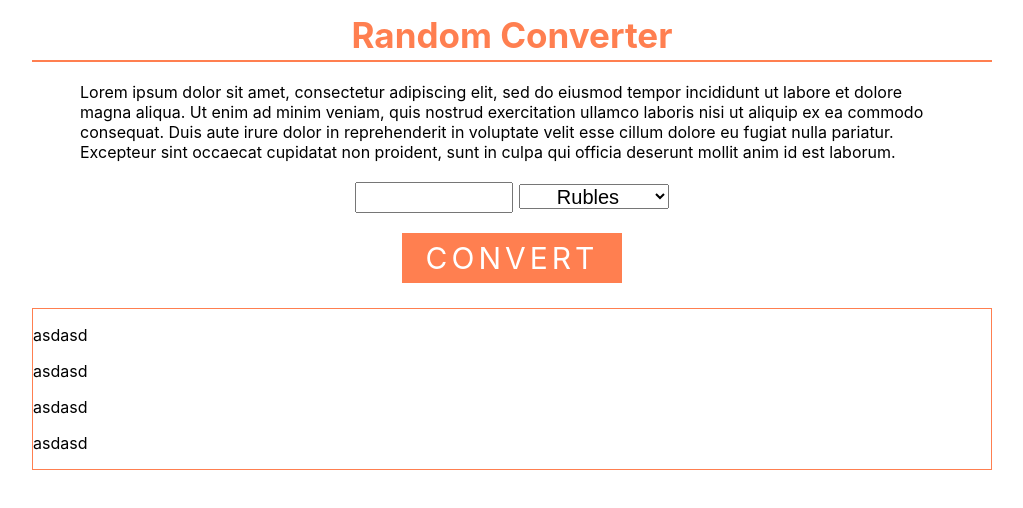
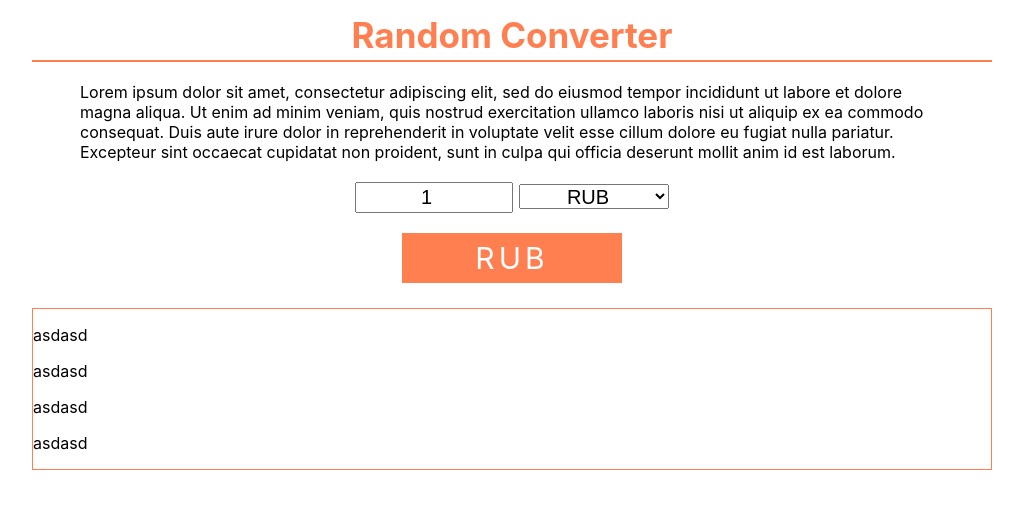
Before and after one commit to maxpavlov9991/Random-Converter, a React (Create React App) app: page / in a window 1280 px wide. Shown: the top 508 px of the page, without its empty margins (128-1151 px from the left). Built offline with nearby package versions, Linux system fonts and the light colour scheme.

Commit message:
communication between parent-children

```diff
--- a/src/components/Converter.js
+++ b/src/components/Converter.js
@@ -7,7 +7,12 @@ import Resault from './Resault'
 class Converter extends React.Component {
     constructor(props){
         super(props)
-        this.state = {}
+        this.state = {currencies: CURRENCIES, currentCurrency: getCurrentCurrency(CURRENCIES, 0)}
+    }
+
+    updateCurrentCurrency = (id) => {
+        console.log(id)
+        this.setState({currentCurrency: getCurrentCurrency(CURRENCIES, id)})
     }
 
     render() {
@@ -22,11 +27,11 @@ class Converter extends React.Component {
                     id est laborum.</span>
                 </div>
 
-                <InputForm />
+                <InputForm currencies={this.state.currencies} currentCurrency={this.state.currentCurrency} updateCurrentCurrency={this.updateCurrentCurrency} />
 
-                <NeonButton />
+                <NeonButton currentCurrency={this.state.currentCurrency}/>
 
-                <Resault />
+                <Resault currentCurrency={this.state.currentCurrency}/>
 
             </div>
 
@@ -34,4 +39,16 @@ class Converter extends React.Component {
     }
 }
 
+const CURRENCIES = [
+    //coefficient: 1 RUB = coefficient currence
+    {name: 'RUB', сoefficient: 1},
+    {name: 'USD', сoefficient: 0.016},
+    {name: 'EUR', сoefficient: 0.014},
+    {name: 'CNY', сoefficient: 0.111},
+]
+
+function getCurrentCurrency(currencies, id){
+    return currencies[id]
+}
+
 export default Converter
--- a/src/components/InputForm.js
+++ b/src/components/InputForm.js
@@ -4,21 +4,30 @@ import '../css/InputForm.css'
 class InputForm extends React.Component {
     constructor(props){
         super(props)
-        this.state = {}
+        this.state = {defaultAmmount: 1, currencies: this.props.currencies}
+
+        this.handleChange = this.handleChange.bind(this);
+    }
+
+    handleChange(event){
+        this.props.updateCurrentCurrency(event.target.value)
     }
 
     render(){
+        const optionsArr = this.state.currencies
+        const listOptions = optionsArr.map(function(current, id){
+            return (<option key={id} value={id}>{current.name}</option>)
+        })
+
+
         return (
             <div className='inputForm'>
                 <div className='inputBlock'>
-                    <input className='inputAmount' type='number'></input>
+                    <input className='inputAmount' type='number' value={this.state.defaultAmmount}></input>
                 </div>
                 <div className='currencyBlock'>
-                    <select className='currency'>
-                        <option>Rubles</option>
-                        <option>Dollars</option>
-                        <option>Euros</option>
-                        <option>Yuan</option>
+                    <select className='currency' onChange={this.handleChange}>
+                        {listOptions}
                     </select>
                 </div>
             </div>
@@ -26,4 +35,7 @@ class InputForm extends React.Component {
     }
 }
 
+
+
+
 export default InputForm
--- a/src/components/NeonButton.js
+++ b/src/components/NeonButton.js
@@ -4,28 +4,23 @@ import '../css/NeonButton.css'
 class NeonButton extends React.Component {
     constructor(props){
         super(props)
-        this.state = {counter: 1, bgcolor: 'coral'}
+        this.state = {}
+
         this.handleClick = this.handleClick.bind(this)
     }
 
-    handleClick() {
-        this.setState(prevState => ({
-            counter: prevState.counter + 1,
-            bgcolor: 'black'
-        }))
+    handleClick(event) {
+        console.log(this.props.currentCurrency.name)
     }
 
     render(){
-        const style = { backgroundColor: this.state.bgcolor }
-        console.log(this.state)
-
         return (
-            <a href='#' onClick={this.handleClick} className='buttonShow' style={this.state.style}>
+            <a href='#' onClick={this.handleClick} className='buttonShow'>
                 <span className='buttonLine buttonLine--top'></span>
                 <span className='buttonLine buttonLine--right'></span>
                 <span className='buttonLine buttonLine--bottom'></span>
                 <span className='buttonLine buttonLine--left'></span>
-                Convert
+                {this.props.currentCurrency.name}
             </a>
         )
     }
--- a/src/components/Resault.js
+++ b/src/components/Resault.js
@@ -13,7 +13,6 @@ class Resault extends React.Component {
                 <div className='resaultContainer'>
 
                 <p>asdasd</p>
-
                 <p>asdasd</p>
                 <p>asdasd</p>
                 <p>asdasd</p>
```
